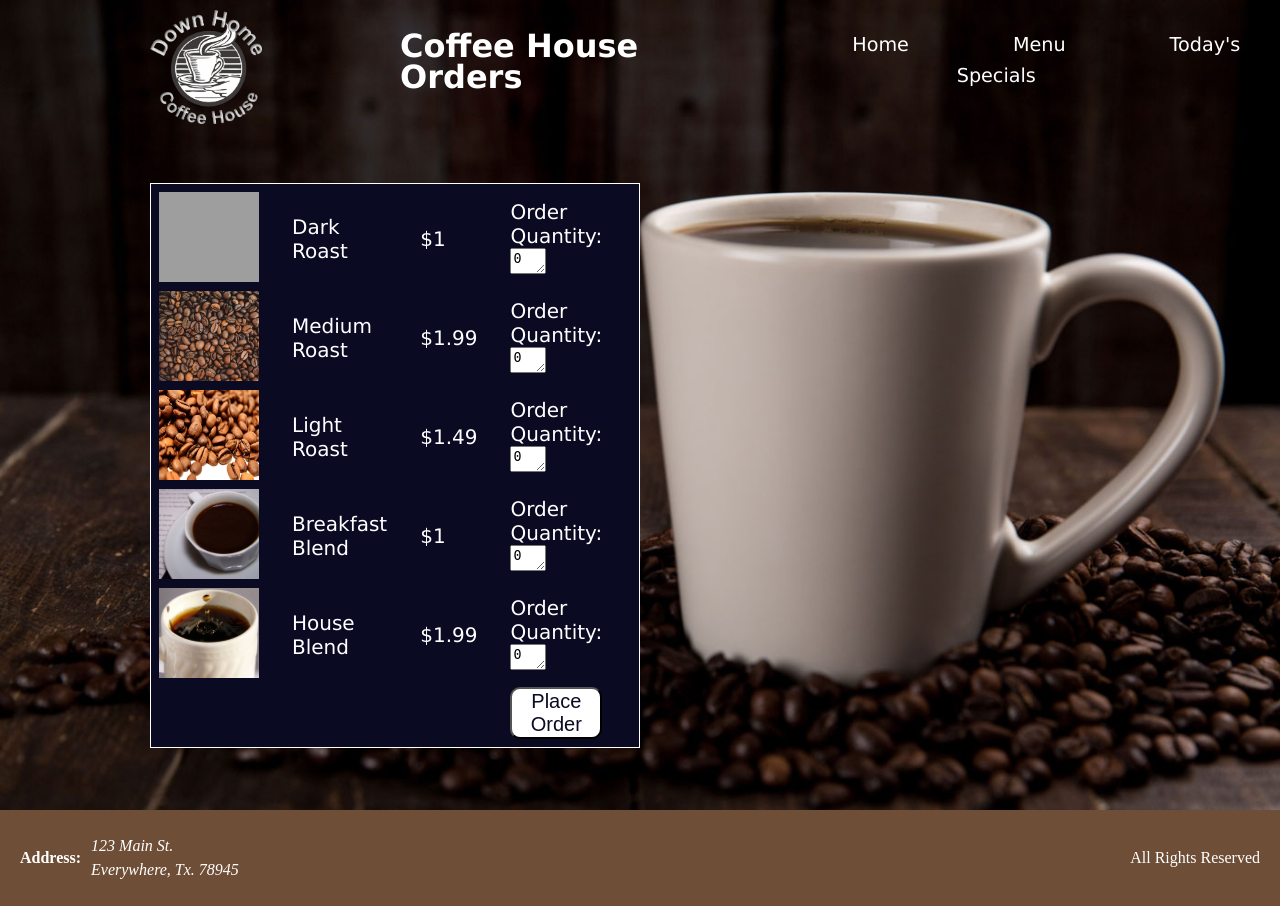
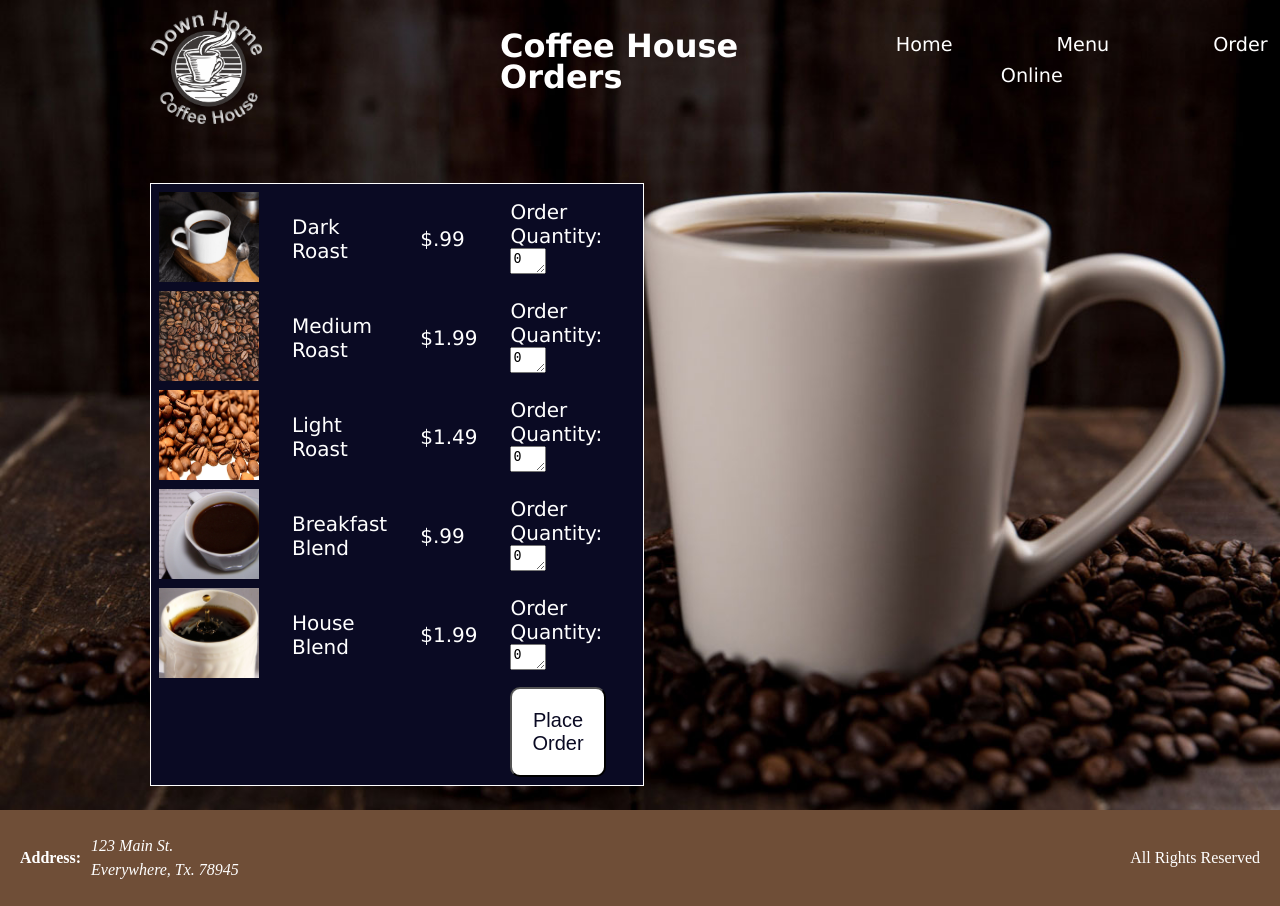
Before and after one commit to boonewh/portfolio-flask, a Flask app: page /coffee_today in a window 1280 px wide. Run offline with Flask 3, Linux system fonts and the light colour scheme; grey boxes are pictures that could not be loaded.

Commit message:
Finished coffee

```diff
--- a/static/css/coffeeStyles.css
+++ b/static/css/coffeeStyles.css
@@ -21,7 +21,7 @@ header {
   background-repeat: no-repeat;
   background-size: cover;
   height: 100vh;
-  padding: 10px 0 0 400px;
+  padding: 10px 0 0 500px;
   text-align: center;
 }
 
@@ -49,7 +49,7 @@ h1 {
   position: absolute;
   top: 50px;
   left: 150px;
-  width: 35%;
+  width: 33%;
   line-height: 1.5em;
   font-size: 20px;
 }
@@ -122,6 +122,10 @@ section img {
   top: 10px;
   left: 150px;
   width: 35%;
+}
+
+.specialWelcome button {
+  padding: 20px;
 }
 
 .specialsLogo {
--- a/static/js/coffee_calculate.js
+++ b/static/js/coffee_calculate.js
@@ -1,4 +1,4 @@
-var calcPrices = [1.00, 1.99, 1.49, 1.00, 1.99];
+var calcPrices = [0.99, 1.99, 1.49, 0.99, 1.99];
 var calcTotal = 0;
 const tax = 0.0825;
 
--- a/static/js/coffee_specials.js
+++ b/static/js/coffee_specials.js
@@ -1,5 +1,5 @@
 // Arrays with the prices, names and images
-var menuPrices = [1.99, 1.99, 2.49, 1.00, 1.00];
+var menuPrices = [1.99, 1.99, 2.49, .99, .99];
 var menuNames = [
   "Banana Muffin",
   "Chocolate Muffin",
--- a/templates/coffee.html
+++ b/templates/coffee.html
@@ -33,7 +33,7 @@
         Come in, put your boots up, and join us for a cup.
       </p>
       <br>
-        <button id="specialsButton"><h2>Check Out Our Specials</h2></button>
+        <button id="specialsButton"><h2>Today's Bakery Specials</h2></button>
     </main>
 
     <footer>
--- a/templates/coffee_today.html
+++ b/templates/coffee_today.html
@@ -4,32 +4,33 @@
         <meta charset="utf-8" />
         <meta name="viewport" content="width=device-width, initial-scale=1.0">
         <title>Coffee House</title>
-        <link rel="stylesheet" href="../css/coffeeStyles.css">
-        <script src="../js/calculate.js" defer></script>
+        <meta author="Will Boone">
+        <meta description="A mock-up of a coffee house website, demonstrating various JavaScript techniques.">
+        <link rel="stylesheet" href="{{ url_for('static', filename='css/coffeeStyles.css') }}">
     </head>
 
     <body>
         <header class="secondHeader">
             <h1>Coffee House Orders</h1>
             <nav class="secondNav">
-            <a href="../index.html">Home</a>
-            <a href="../html/menu.html">Menu</a>
-            <a href="../html/todaysSpecials.html">Today's Specials</a>
+            <a href="/coffee">Home</a>
+            <a href="/coffee_menu">Menu</a>
+            <a href="/coffee_today">Order Online</a>
             </nav>
         </header>
 
         <main>
             <div class="specialWelcome">
-                <img src="../images/coffeeLogo.png" alt="Coffee Shop Logo" class="specialsLogo">
+                <img src="{{ url_for('static', filename='images/coffeeLogo.png') }}" alt="Coffee Shop Logo" class="specialsLogo">
                 <section>
                     <form>
                         <table>
                             <tr>
                                 <td>
-                                    <img src="../images/blackCoffee.png" alt="Dark Roast">
+                                    <img src="{{ url_for('static', filename='images/blackCoffee.jpg') }}" alt="Dark Roast">
                                 </td>
                                 <td>Dark Roast</td>
-                                <td>$1</td>
+                                <td>$.99</td>
                                 <td>
                                     <label for="count1">Order<br>Quantity:</label>
                                     <textarea name="count1" id="count1" cols="1" rows="1">0</textarea>
@@ -37,7 +38,7 @@
                             </tr>
                             <tr>
                                 <td>
-                                    <img src="../images/mediumRoast.jpg" alt="Medium Roast">
+                                    <img src="{{ url_for('static', filename='images/mediumRoast.jpg')}}" alt="Medium Roast">
                                 </td>
                                 <td>Medium Roast</td>
                                 <td>$1.99</td>
@@ -48,7 +49,7 @@
                             </tr>
                             <tr>
                                 <td>
-                                    <img src="../images/lightRoast.jpg" alt="Light Roast">
+                                    <img src="{{ url_for('static', filename='images/lightRoast.jpg')}}" alt="Light Roast">
                                 </td>
                                 <td>Light Roast</td>
                                 <td>$1.49</td>
@@ -59,9 +60,9 @@
                             </tr>
                             <tr>
                                 <td>
-                                    <img src="../images/breakfastBlend.jpg" alt="Breakfast Blend">
+                                    <img src="{{ url_for('static', filename='images/breakfastBlend.jpg')}}" alt="Breakfast Blend">
                                 </td><td>Breakfast Blend</td>
-                                <td>$1</td>
+                                <td>$.99</td>
                                 <td>
                                     <label for="count4">Order<br>Quantity:</label>
                                     <textarea name="count4" id="count4" cols="1" rows="1">0</textarea>
@@ -69,7 +70,7 @@
                             </tr>
                             <tr>
                                 <td>
-                                    <img src="../images/houseBlend.jpg" alt="House Blend">
+                                    <img src="{{ url_for('static', filename='images/houseBlend.jpg')}}" alt="House Blend">
                                 </td>
                                 <td>House Blend</td>
                                 <td>$1.99</td>
@@ -98,6 +99,6 @@
               <p>All Rights Reserved</p>
             </div>
           </footer>
-
+          <script src="{{ url_for('static', filename='js/coffee_calculate.js')}}"></script>
     </body>
 </html>
--- a/templates/index.html
+++ b/templates/index.html
@@ -103,7 +103,7 @@
         </div>
 
         <div class="writing2">
-            <img src="{{ url_for('static', filename='images/coffeeLogo.png') }}" alt="Coffee Shop Icon">
+            <a href="/coffee"><img src="{{ url_for('static', filename='images/coffeeLogo.png') }}" alt="Coffee Shop Icon"></a>
             <p>This is not a production website, but an early assignment where speicific instructions were given for each page. For example, the Menu page contains a menu that is 100% JavaScript created.</p>
        </div>
 
@@ -118,7 +118,7 @@
     <h2 class="neon-effect">Writing</h2>
     <div class="writing2-container">
         <div class="writing2">
-            <img src="{{ url_for('static', filename='images/lightning_icon.png') }}" alt="F-150 Article icon">
+            <a href="{{ url_for('static', filename='images/f150evaluation.pdf') }}"><img src="{{ url_for('static', filename='images/lightning_icon.png') }}" alt="F-150 Article icon"></a>
             <p>Is Texas Ready for the F-150 Lightning?</p>
         </div>
 
@@ -139,7 +139,7 @@
 
         <div class="writing2">
             <img src="{{ url_for('static', filename='images/mvc_icon.png') }}" alt="MVC Icon">
-            <p>MVC Architecture: What Is It?</p>
+            <p>MVC Through Back-End Frameworks</p>
         </div>
 
         <div class="writing2">
```
Also changed, not shown: templates/coffee_specials.html (+6 -4 lines).
